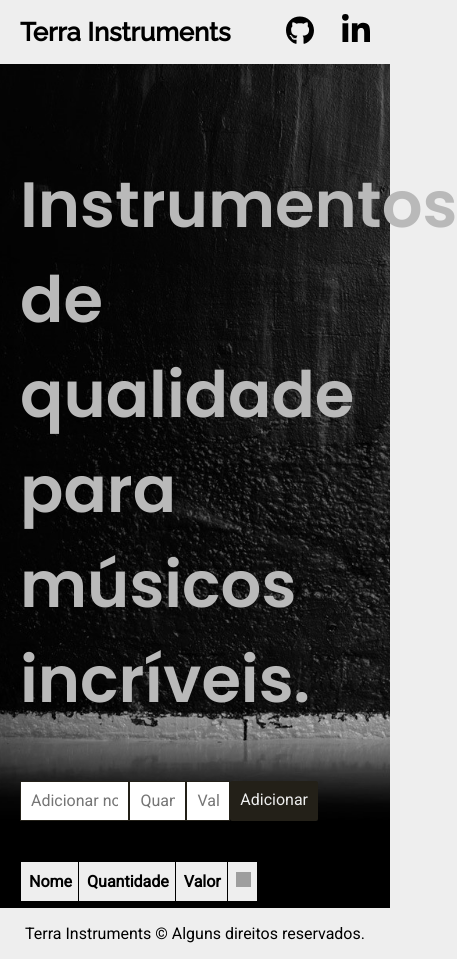
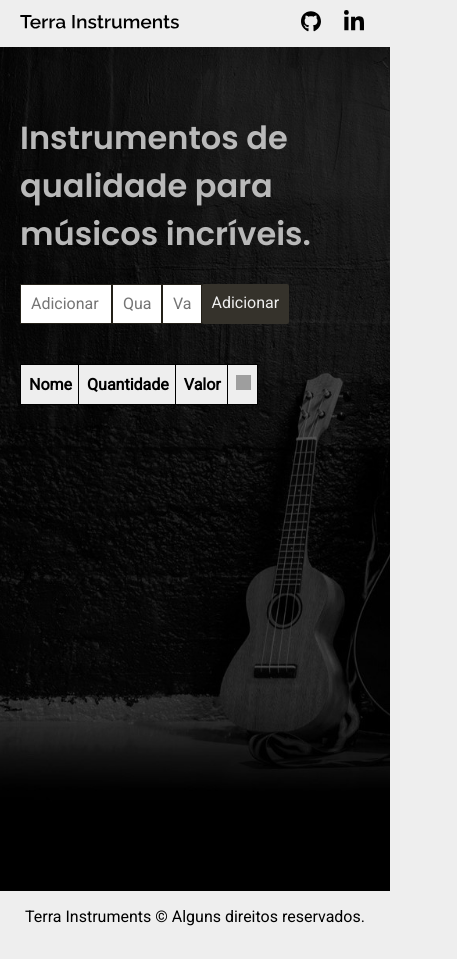
Before and after one commit to ThiagoTerraDev/terra-instruments-front, a plain HTML site: page index.html in a window 390 px wide. Shown: the whole page, 457 px wide, since content can reach past the window. Drawn offline with Linux system fonts and the light colour scheme; no server answers; grey boxes are pictures that could not be loaded.

Commit message:
iniciando design responsivo com media queries

```diff
--- a/index.html
+++ b/index.html
@@ -16,7 +16,7 @@
 <body>
     <header class="container1">
         <div class="titulo1">
-            <h1>Terra Instruments</h1>
+            <img src="./img/terra-instruments-logo.svg" alt="logotipo">
         </div>
         <div>
             <a href="https://github.com/ThiagoTerraDev" target="_blank">
@@ -56,7 +56,7 @@
                 </table>
             </section>
 
-    </div>
+        </div>
 
     </main>
 
--- a/styles.css
+++ b/styles.css
@@ -23,9 +23,9 @@ body {
     display: grid;
 }
 
-.titulo1 h1 {
-    font-size: 1.6rem;
-    font-family: 'Raleway', sans-serif;
+.titulo1 {
+    padding-top: 18px;
+    padding-bottom: 18px;
 }
 
 header {
@@ -46,7 +46,7 @@ header {
 }
 
 .secao-principal {
-    background-image: url("img/b8961521ef4b968c5c4ee19f7daefcee.jpeg");
+    background-image: url("img/img1-edit.jpg");
     background-size: cover;
     background-repeat: no-repeat;
     background-position: center center;
@@ -97,7 +97,7 @@ header {
 
 .addBtn {
     padding: 9px 10px;
-    background-color: rgb(35, 32, 24);
+    background-color: rgb(53, 50, 43);
     color: #eee;
     text-align: center;
     font-size: 1rem;
@@ -187,3 +187,61 @@ footer {
 
 
 /* Design responsivo com media queries */
+@media (max-width: 1601px) {
+    .container1, .container2 {
+        max-width: 1200px;
+    }
+}
+
+@media (max-width: 1401px) {
+    .container1, .container2 {
+        max-width: 1000px;
+    }
+}
+
+@media (max-width: 1001px) {
+    header {
+        grid-template-columns: 4fr 0.2fr 0.2fr;
+        gap: 12px;
+    }
+
+    .titulo1 {
+        padding-top: 14px;
+        padding-bottom: 14px;
+    }
+
+    .titulo1 img {
+        width: 28%;
+    }
+
+    .icon {
+        width: 20px;
+    }
+
+    .titulo2 {
+        font-size: 2.8rem;
+    }
+
+    .secao-principal {
+        background-image: url("img/img-2.jpeg");
+    }
+}
+
+@media (max-width: 601px) {
+    header {
+        grid-template-columns: 4fr 0.4fr 0.4fr;
+        gap: 16px;
+    }
+
+    .titulo1 img {
+        width: 60%;
+    }
+
+    .titulo2 {
+        font-size: 2rem;
+    }
+
+    .secao-principal {
+        background-image: url("img/img-3.jpeg");
+    }
+}
```
Also changed, not shown: img/4bdd2a58.jpg (deleted), img/desktop-wallpaper-violin-music-instrument-instrument.jpg (deleted), img/desktop-wallpaper-violin-piano-lessons-musiclessons-music-classical-music-indian-classical-music.jpg (deleted), img/img-1.jpeg (renamed from img/b8961521ef4b968c5c4ee19f7daefcee.jpeg), img/img-2.jpeg (added), img/img-3.jpeg (added), img/img1-edit.jpg (added), img/terra-instruments-logo.svg (added).
